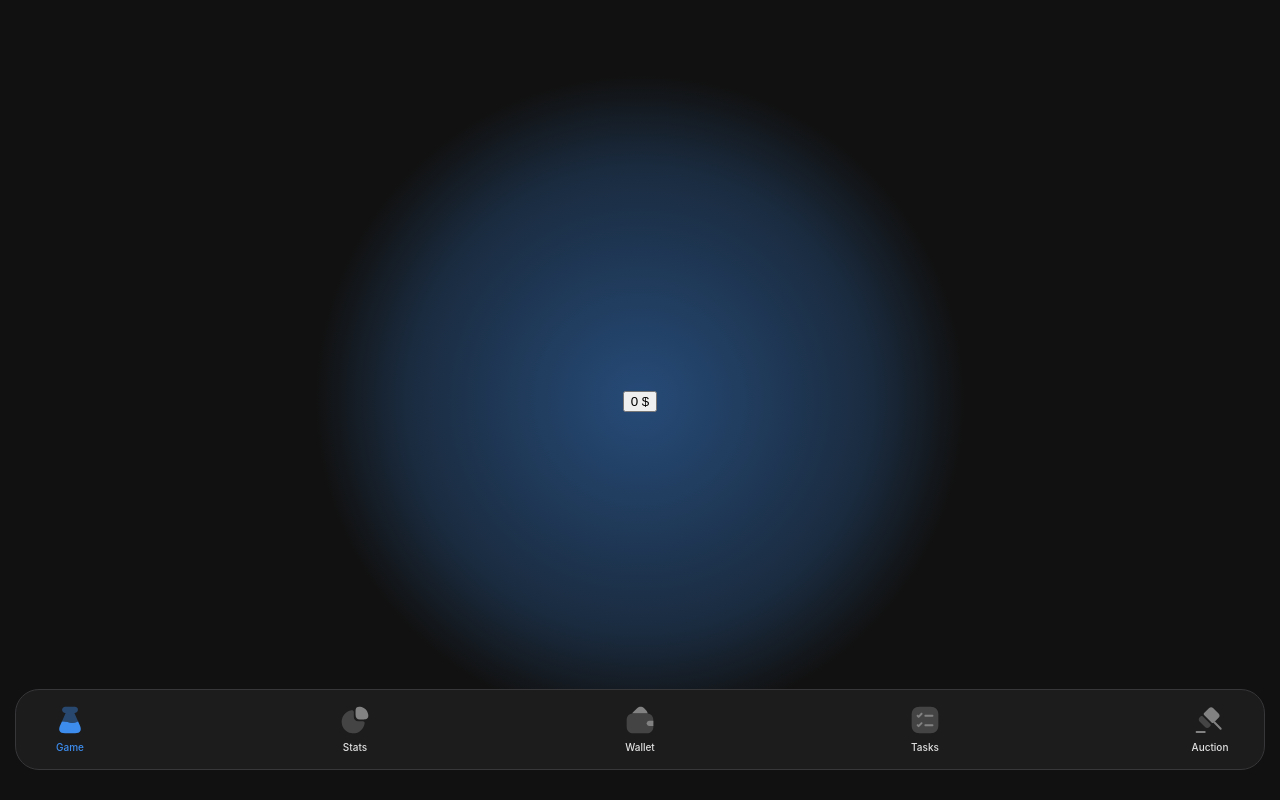
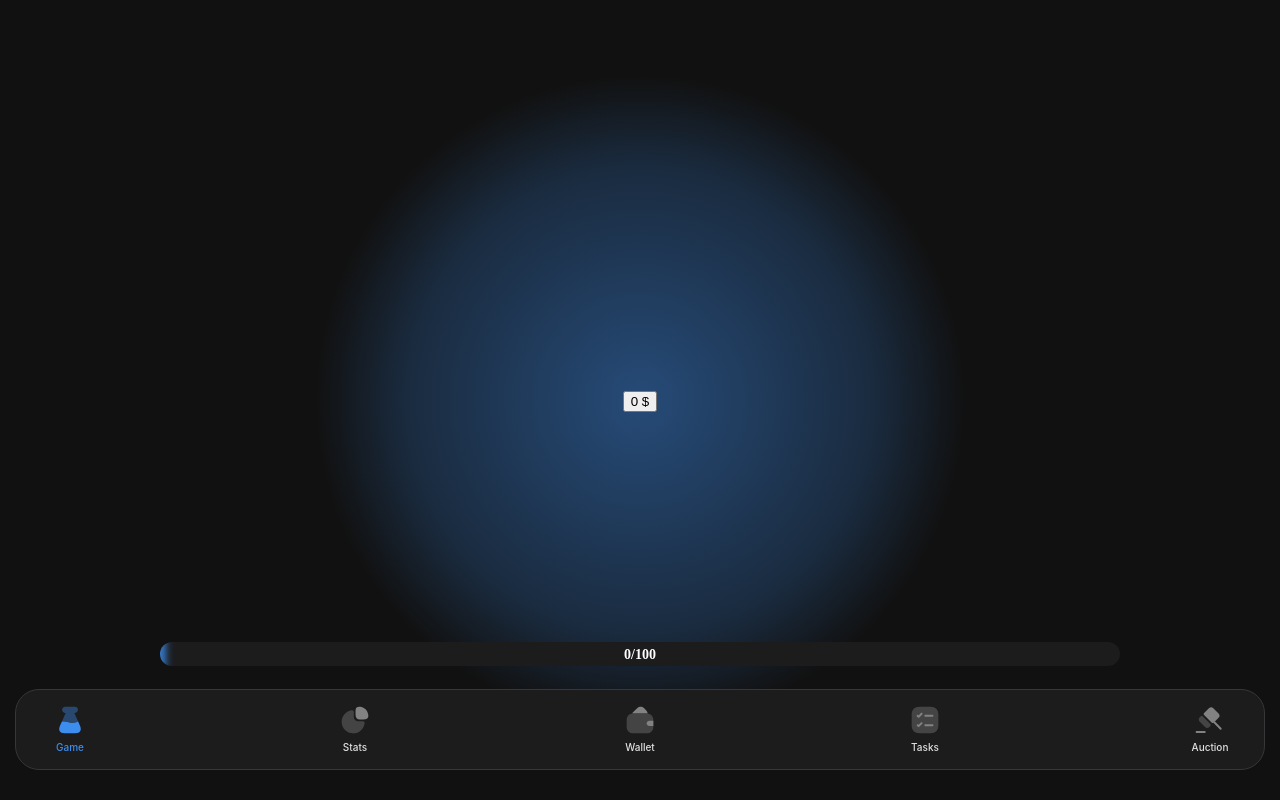
Before and after one commit to denyss20/versel-test-bot, a React (Vite) app: page / in a window 1280 px wide. Built offline with nearby package versions, Linux system fonts and the light colour scheme.

Commit message:
Create a ProgressBar component; Style GamePage

```diff
--- a/src/App.css
+++ b/src/App.css
@@ -1,7 +1,6 @@
 #root {
-  max-width: 1280px;
+  max-width: 960px;
   margin: 0 auto;
-  padding: 2rem;
   text-align: center;
 }
 
@@ -9,5 +8,4 @@
   display: flex;
   flex-wrap: wrap;
   justify-content: center;
-  padding: 15px;
 }
--- a/src/ui/pages/game/GamePage.tsx
+++ b/src/ui/pages/game/GamePage.tsx
@@ -1,4 +1,6 @@
 import { useState } from "react";
+
+import ProgressBar from "./components/ProgressBar";
 
 import "./game-page.css";
 
@@ -6,11 +8,15 @@ function GamePage() {
   const [count, setCount] = useState(0);
 
   return (
-    <div className="container">
-      <div className="card">
+    <div className="game-page">
+      <div className="">
         <button onClick={() => setCount((count) => count + 1)}>
           {count} $
         </button>
+
+        <div className="progress-bar-wrapper">
+          <ProgressBar progress={count} max={100} />
+        </div>
       </div>
     </div>
   );
--- /dev/null
+++ b/src/ui/pages/game/components/ProgressBar.tsx
@@ -0,0 +1,30 @@
+import React from "react";
+import "./progress-bar.css";
+
+interface ProgressBarProps {
+  progress: number;
+  max: number;
+}
+
+const ProgressBar: React.FC<ProgressBarProps> = ({ progress, max }) => {
+  // Ensure progress is never greater than max
+  const progressValue = Math.min(progress, max);
+
+  const widthPercentage = (progress / max) * 100;
+
+  return (
+    <div className="progress-bar-container">
+      <div
+        className="progress-bar-fill"
+        style={{ width: `${widthPercentage}%` }}
+      ></div>
+      <div className="progress-text-container">
+        <div className="progress-text">
+          {progressValue}/{max}
+        </div>
+      </div>
+    </div>
+  );
+};
+
+export default ProgressBar;
--- /dev/null
+++ b/src/ui/pages/game/components/progress-bar.css
@@ -0,0 +1,50 @@
+.progress-bar-container {
+  width: calc(100vw - 30px);
+  max-width: 960px;
+  height: 24px;
+  background-color: #1c1c1d;
+  border-radius: 24px;
+  position: relative;
+  overflow: hidden;
+
+  display: flex;
+  justify-content: center;
+  align-items: center;
+}
+
+.progress-bar-fill {
+  height: 100%;
+  background: linear-gradient(270deg, #3d8dee 0%, #1b4a83 100%);
+  box-shadow: 0 0 8px 5px #3d8dee;
+  border-radius: 24px 0 0 24px;
+  transition: width 0.3s ease;
+
+  position: absolute;
+  top: 0;
+  left: 0;
+  z-index: 0;
+}
+
+.progress-text-container {
+  width: 100%;
+  height: 24px;
+
+  position: relative;
+  display: flex;
+  justify-content: center;
+  align-items: center;
+}
+
+.progress-text {
+  min-width: 46px;
+  padding: 2px 0 0 0;
+
+  color: #fff;
+
+  text-align: center;
+  font-family: Montserrat;
+  font-size: 14px;
+  font-style: normal;
+  font-weight: 600;
+  line-height: 100%;
+}
--- a/src/ui/pages/game/game-page.css
+++ b/src/ui/pages/game/game-page.css
@@ -1,9 +1,18 @@
-.container {
+.game-page {
   display: flex;
   flex-wrap: wrap;
   justify-content: center;
+  align-items: center;
+
+  width: 100vw;
+  height: 100vh;
 }
 
-.card {
-  padding: 2em;
+.progress-bar-wrapper {
+  position: absolute;
+  bottom: 134px;
+  left: 50%;
+  transform: translateX(-50%);
+  width: calc(100vw - 30px);
+  max-width: 960px;
 }
```
